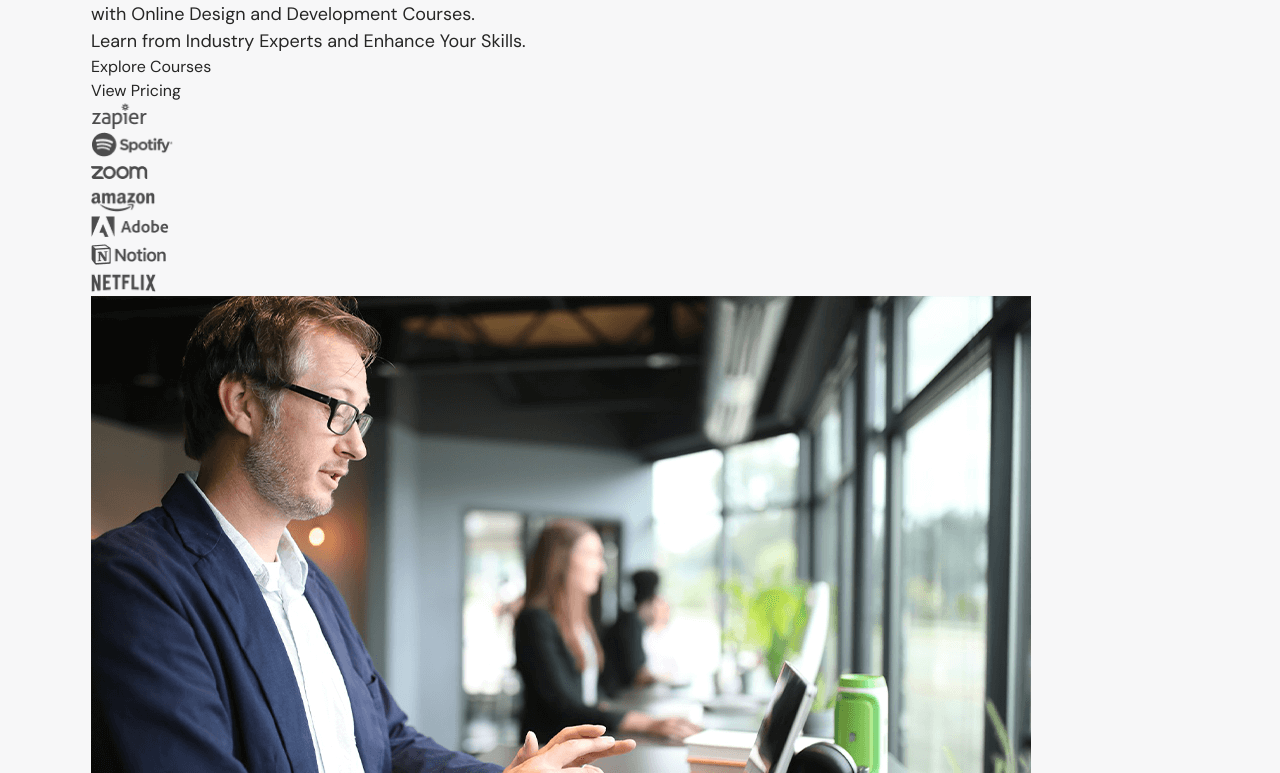
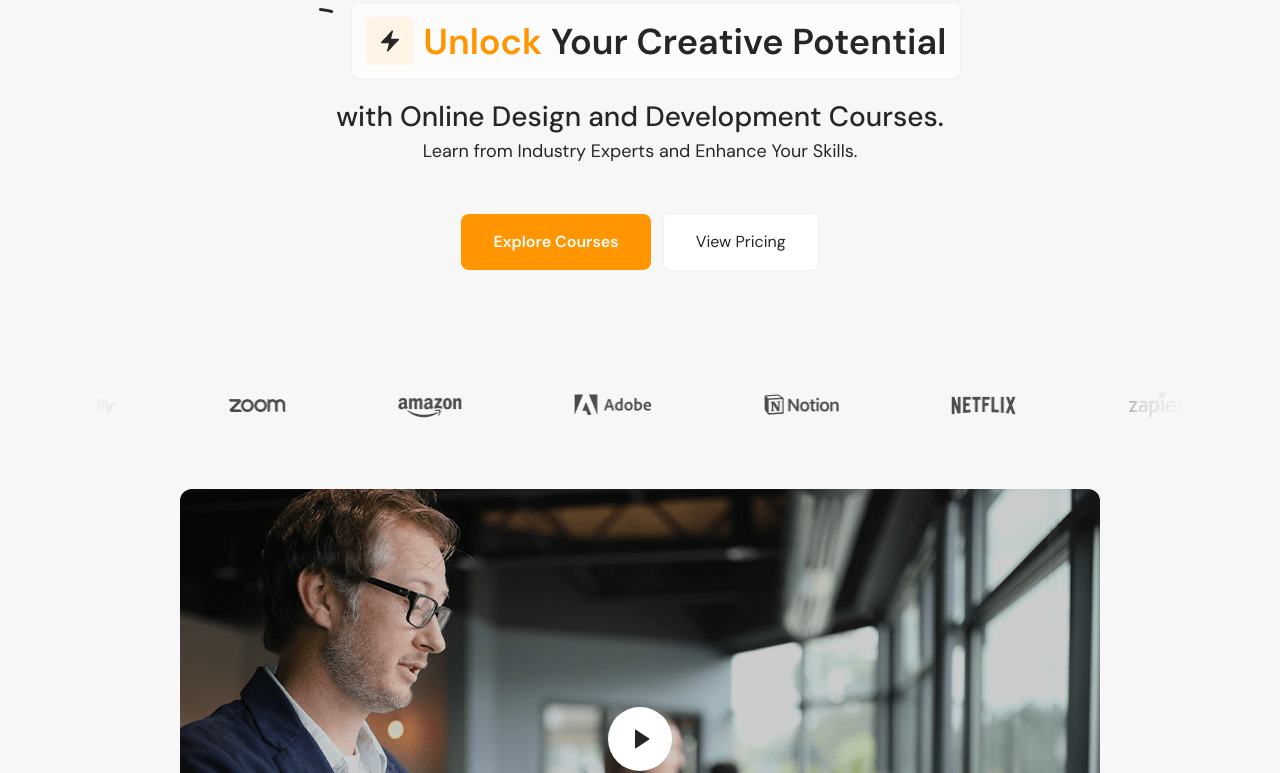
Before and after one commit to rakibulrahmandev/skillpath, a React (Vite) app: page / in a window 1280 px wide. Shown: the part 227-1000 px from the top of the page. Built offline with nearby package versions, Linux system fonts and the light colour scheme.

Commit message:
home design completed and added secondoary button, play button animation style in index.css file

```diff
--- a/package.json
+++ b/package.json
@@ -14,6 +14,7 @@
     "@tailwindcss/vite": "^4.1.12",
     "react": "^19.1.1",
     "react-dom": "^19.1.1",
+    "react-fast-marquee": "^1.6.5",
     "tailwindcss": "^4.1.12"
   },
   "devDependencies": {
--- a/src/components/Home/Home.jsx
+++ b/src/components/Home/Home.jsx
@@ -1,44 +1,47 @@
 import { RiPlayFill } from "@remixicon/react";
 import { heroLogos } from "../../constants/data";
+import Marquee from "react-fast-marquee";
 
 export default function Home() {
     return (
         <>
             <section>
                 <div className="container">
-                    <div className="">
-                        <div className="">
-                            <span className="">
+                    <div className="mt-[50px] md:mt-20 text-center">
+                        <div className="relative max-w-max mx-auto pt-8 pl-8">
+                            <span className="absolute top-0 left-0">
                                 <img src="/image/shape-1.png" alt="title shape" width={39} height={43} />
                             </span>
-                            <div className="">
+                            <div className="flex items-center bg-white-99 border border-white-95 rounded-lg p-3.5 justify-center gap-2.5 max-w-max mx-auto flex-wrap text-center">
                                 <span>
                                     <img src="/image/shape-2.png" alt="title shape" width={48} height={48} />
                                 </span>
-                                <h1><span className="">Unlock</span> Your Creative Potential</h1>
+                                <h1 className="text-2xl md:text-4xl"><span className="text-orange-50">Unlock</span> Your Creative Potential</h1>
                             </div>
                         </div>
-                        <p>with Online Design and Development Courses.</p>
+                        <p className="text-2xl font-medium mt-4 md:text-[28px]">with Online Design and Development Courses.</p>
                         <p>Learn from Industry Experts and Enhance Your Skills.</p>
-                        <div className="">
-                            <button>Explore Courses</button>
-                            <button>View Pricing</button>
+                        <div className="flex items-center justify-center gap-3 mt-12 flex-wrap">
+                            <button className="primary-btn max-sm:w-[80%]">Explore Courses</button>
+                            <button className="secondary-btn max-sm:w-[80%]">View Pricing</button>
                         </div>
-                        <div className="">
-                            <div>
+                        <div className="mt-8 lg:mt-[100px] relative overflow-hidden">
+                            <Marquee pauseOnHover={true}>
                                 {heroLogos.map((logo) => (
-                                    <div className="" key={logo?.id}>
+                                    <div className="px-14 py-5" key={logo?.id}>
                                         <img src={logo?.item} alt="logo" width={logo?.width} height={28} />
                                     </div>
                                 ))}
-                            </div>
+                            </Marquee>
+                            <div className="absolute top-0 left-0 bg-gradient-to-r from-white-97 via-white-97/80 to-transparent w-24 h-full z-10 pointer-events-none" />
+                            <div className="absolute top-0 right-0 bg-gradient-to-l from-white-97 via-white-97/80 to-transparent w-24 h-full z-10 pointer-events-none" />
                         </div>
                     </div>
-                    <figure>
-                        <img src="/image/hero-banner.png" alt="home banner" width={940} height={500} />
-                        <div className="" />
-                        <div className="">
-                            <span>
+                    <figure className="relative rounded-xl overflow-hidden mt-10 md:mt-14 lg:mt-[50px] max-w-[920px] w-full h-[500px] mx-auto">
+                        <img src="/image/hero-banner.png" alt="home banner" width={940} height={500} className="w-full h-full object-cover" />
+                        <div className="absolute  inset-0 bg-black/20 z-10" />
+                        <div className="absolute top-1/2 left-1/2 z-20 -translate-x-1/2 -translate-y-1/2">
+                            <span className="flex bg-white w-16 h-16 items-center justify-center rounded-full play-btn">
                                 <RiPlayFill size={30} />
                             </span>
                         </div>
--- a/src/index.css
+++ b/src/index.css
@@ -56,4 +56,20 @@
     .primary-btn {
         @apply bg-orange-50 text-white px-8 py-4 rounded-lg font-semibold hover:bg-orange-50/90;
     }
+
+    .secondary-btn {
+        @apply px-8 py-4 bg-white border border-white-95 rounded-md hover:bg-orange-90 transition-colors;
+    }
+
+    .play-btn {
+        animation: 2s pulseBtn ease infinite;
+    }
+
+    @keyframes pulseBtn {
+        0% {
+            box-shadow: 0 0 0 white;
+        } 100% {
+            box-shadow: 0 0 0 20px transparent;
+        }
+    }
 }
```
Also changed, not shown: 1 other file (tests, documents, lock files or other folders).
